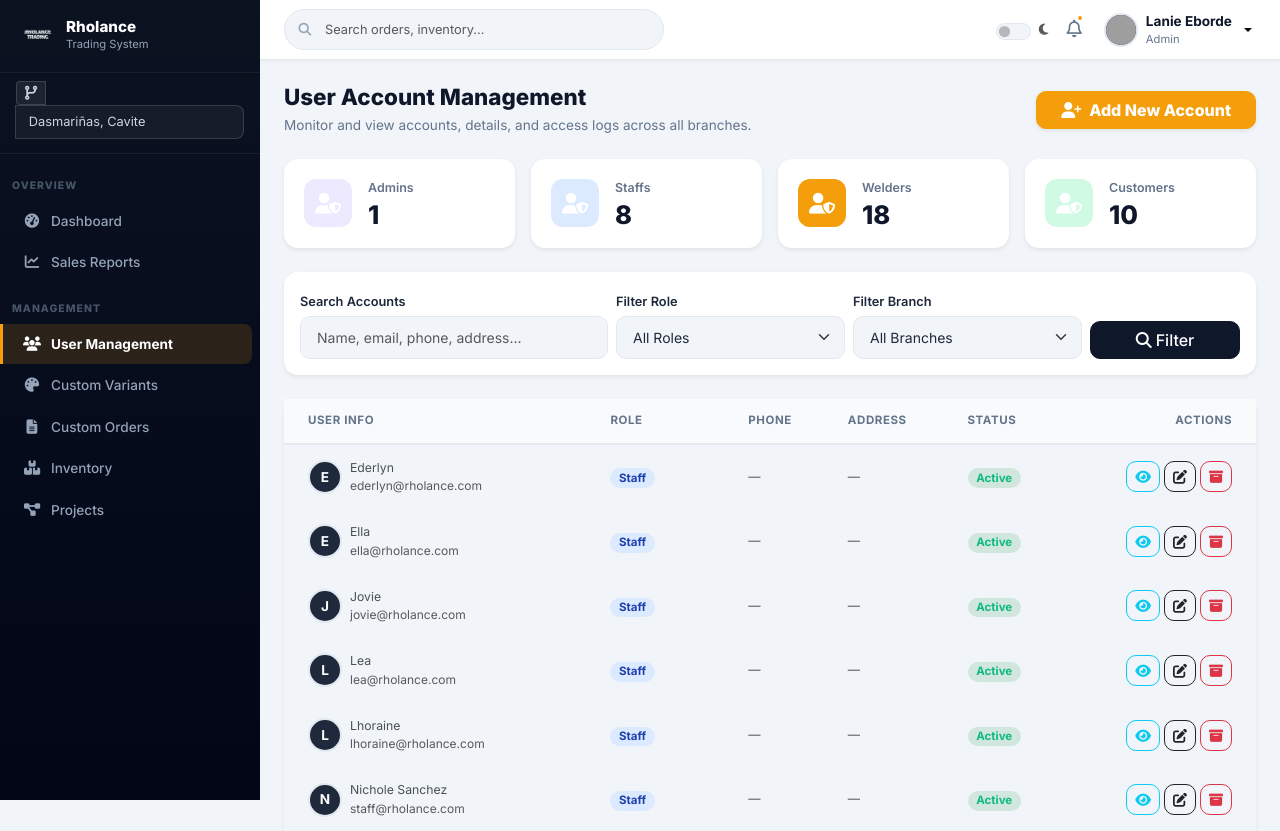
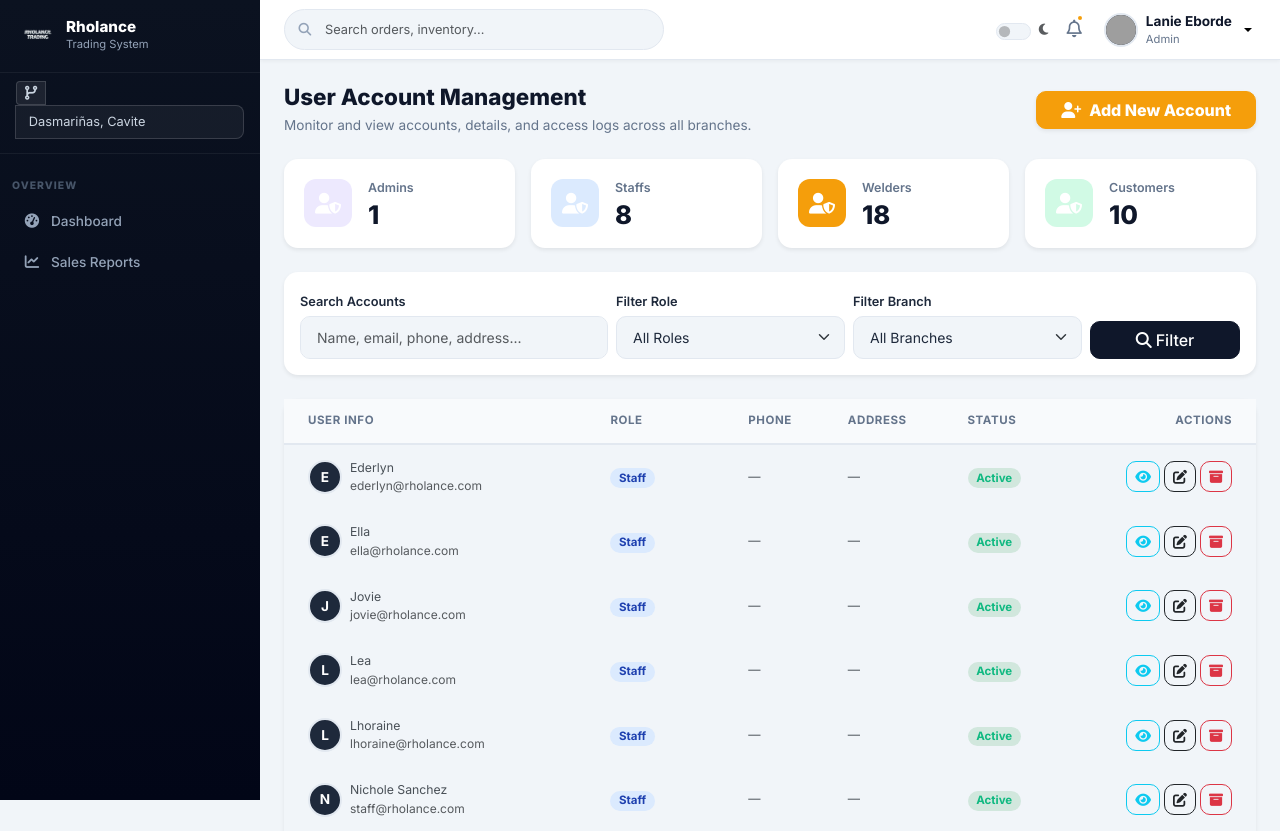
Before and after one commit to WenDEVLIFE/rholance_pms, a PHP site: page /rholance_pms/admin/user_management.php in a window 1280 px wide. Shown: the top 831 px of the page. Run offline with PHP 8.4, Linux system fonts and the light colour scheme; a user stored in the database is signed in; data comes from the database, SQL or seed files in the repository; grey boxes are pictures that could not be loaded.

Commit message:
feat: allow staff access to management pages and reorganize sidebar navigation

```diff
--- a/admin/custom_variants.php
+++ b/admin/custom_variants.php
@@ -1,6 +1,6 @@
 <?php
 require_once '../includes/auth_check.php';
-if ($_SESSION['role'] !== 'admin') { header("Location: ../index.php"); exit; }
+if (!in_array($_SESSION['role'], ['admin', 'staff'])) { header("Location: ../index.php"); exit; }
 
 include '../config/database.php';
 include '../includes/header.php';
--- a/admin/user_management.php
+++ b/admin/user_management.php
@@ -4,7 +4,7 @@ include '../config/database.php';
 include '../includes/header.php';
 include '../includes/sidebar.php';
 
-if ($_SESSION['role'] !== 'admin') { header("Location: ../index.php"); exit; }
+if (!in_array($_SESSION['role'], ['admin', 'staff'])) { header("Location: ../index.php"); exit; }
 
 // Process Archive/Unarchive Action
 if (isset($_GET['action'], $_GET['id'])) {
--- a/includes/sidebar.php
+++ b/includes/sidebar.php
@@ -75,14 +75,6 @@ function rh_nav($href, $icon, $label, $active) {
         <?php rh_nav(BASE_URL . 'admin/dashboard.php',       'fas fa-gauge-high',   'Dashboard',       strpos($_SERVER['REQUEST_URI'],'admin/dashboard')!==false); ?>
         <?php rh_nav(BASE_URL . 'admin/sales_reports.php',   'fas fa-chart-line',   'Sales Reports',   strpos($_SERVER['REQUEST_URI'],'sales_reports')!==false); ?>
     </nav>
-    <div class="rh-sidebar-section">Management</div>
-    <nav class="flex-column">
-        <?php rh_nav(BASE_URL . 'admin/user_management.php', 'fas fa-users',        'User Management', strpos($_SERVER['REQUEST_URI'],'user_management')!==false); ?>
-        <?php rh_nav(BASE_URL . 'admin/custom_variants.php', 'fas fa-palette',      'Custom Variants', strpos($_SERVER['REQUEST_URI'],'custom_variants')!==false); ?>
-        <?php rh_nav(BASE_URL . 'orders/orders.php',         'fas fa-file-lines',   'Custom Orders',   $cur_dir==='orders'); ?>
-        <?php rh_nav(BASE_URL . 'inventory/index.php',       'fas fa-boxes-stacked','Inventory',       $cur_dir==='inventory'); ?>
-        <?php rh_nav(BASE_URL . 'staff/project_management.php','fas fa-diagram-project','Projects',    strpos($_SERVER['REQUEST_URI'],'project_management')!==false); ?>
-    </nav>
     <?php endif; ?>
 
     <!-- ── STAFF NAVIGATION ── -->
@@ -92,9 +84,15 @@ function rh_nav($href, $icon, $label, $active) {
         <?php rh_nav(BASE_URL . 'staff/dashboard.php',             'fas fa-gauge-high',     'Dashboard',        $cur_page==='dashboard.php'); ?>
         <?php rh_nav(BASE_URL . 'staff/appointment.php',           'fas fa-calendar-check', 'Appointments',     $cur_page==='appointment.php'); ?>
         <?php rh_nav(BASE_URL . 'staff/project_management.php',    'fas fa-diagram-project','Projects',         $cur_page==='project_management.php'); ?>
+        <?php rh_nav(BASE_URL . 'orders/orders.php',               'fas fa-file-lines',     'Custom Orders',    $cur_dir==='orders'); ?>
         <?php rh_nav(BASE_URL . 'inventory/index.php',             'fas fa-boxes-stacked',  'Inventory',        $cur_dir==='inventory'); ?>
         <?php rh_nav(BASE_URL . 'staff/pos/index.php',             'fas fa-cash-register',  'POS Terminal',     $cur_dir==='pos'); ?>
         <?php rh_nav(BASE_URL . 'tasks/index.php',                 'fas fa-list-check',     'Task Management',  $cur_dir==='tasks'); ?>
+    </nav>
+    <div class="rh-sidebar-section">Management</div>
+    <nav class="flex-column">
+        <?php rh_nav(BASE_URL . 'admin/user_management.php',       'fas fa-users',          'User Management',  strpos($_SERVER['REQUEST_URI'],'user_management')!==false); ?>
+        <?php rh_nav(BASE_URL . 'admin/custom_variants.php',       'fas fa-palette',        'Custom Variants',  strpos($_SERVER['REQUEST_URI'],'custom_variants')!==false); ?>
     </nav>
     <?php endif; ?>
 
```
